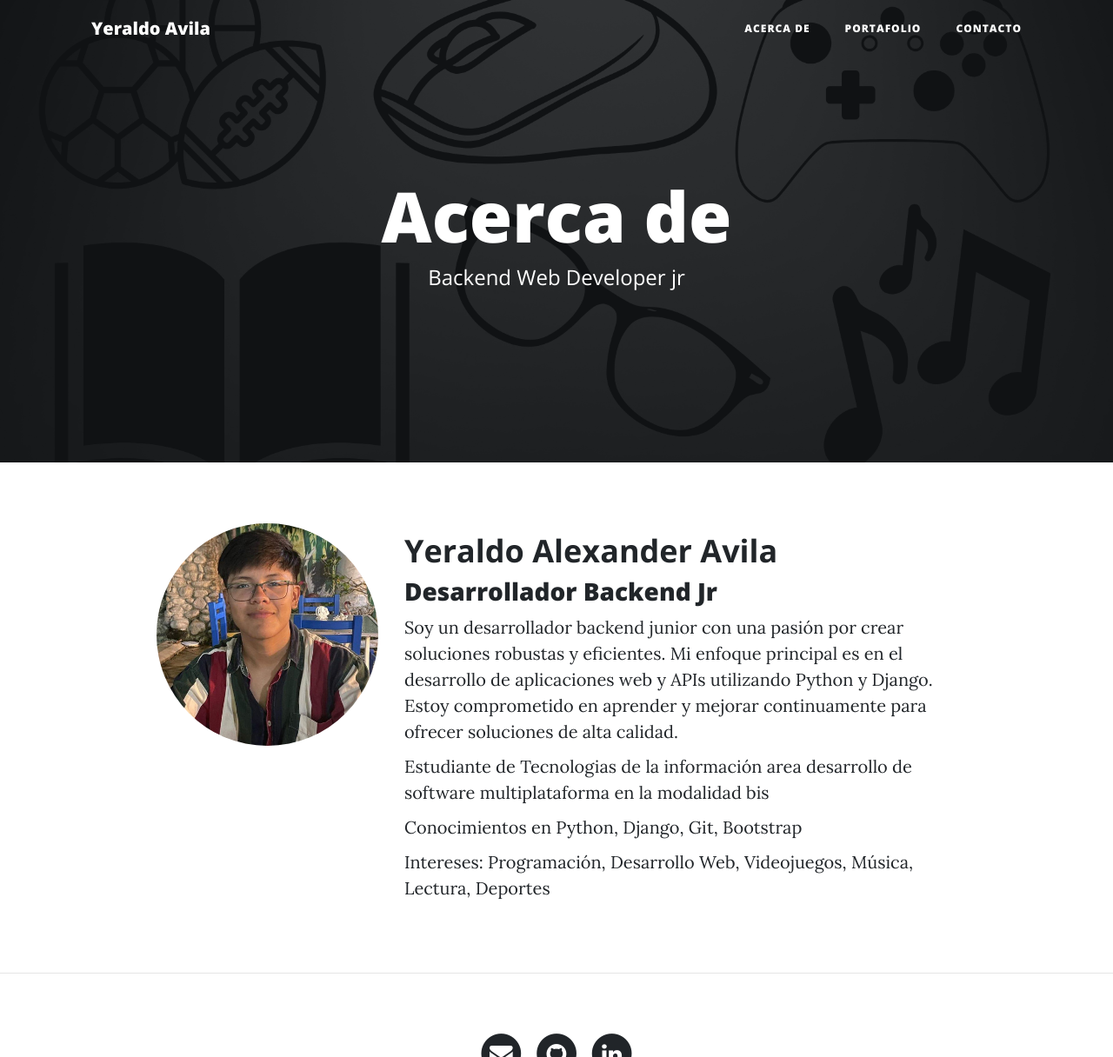
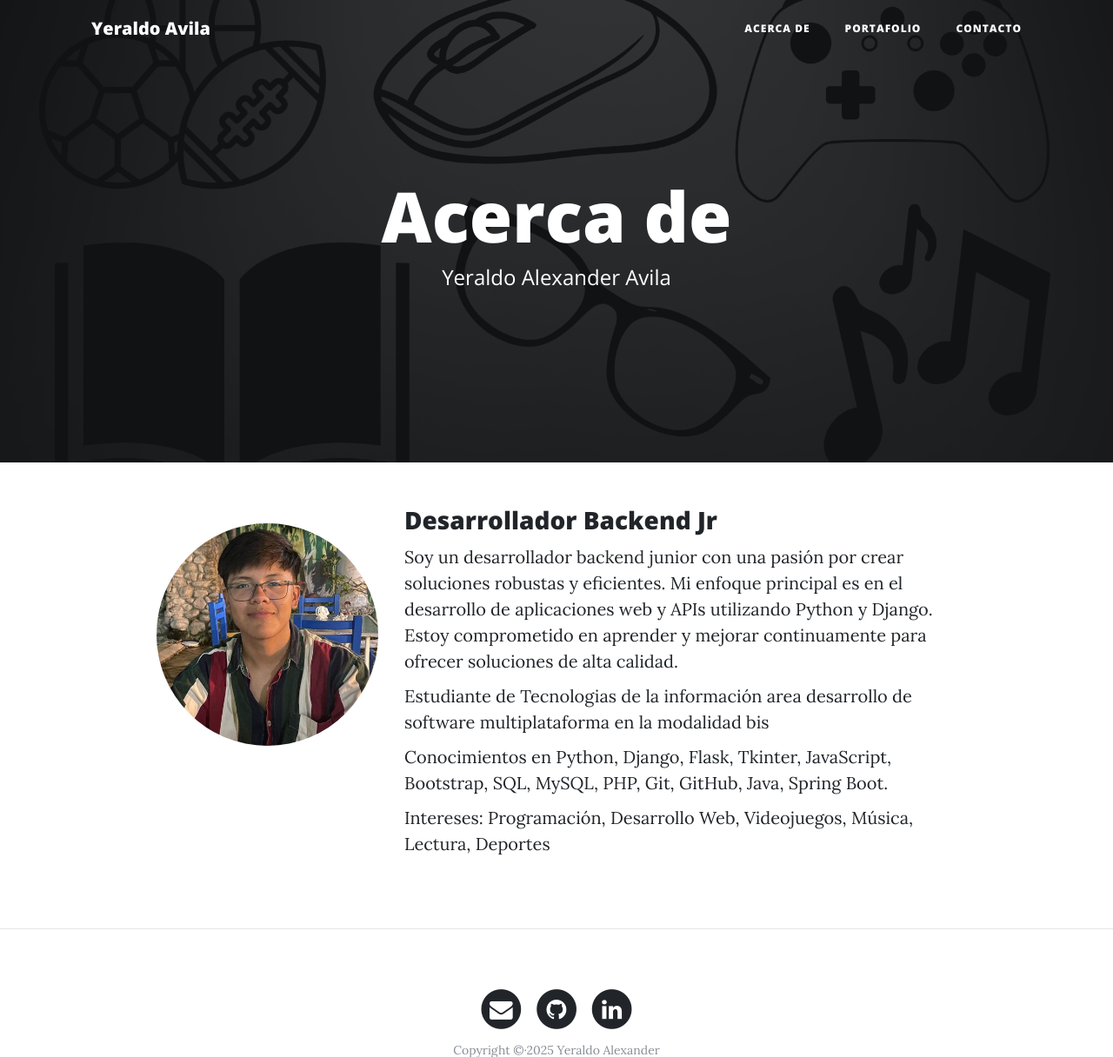
Before and after one commit to YeraldoCode/Portfolio-render, a Django app: page /about/ in a window 1280 px wide. Shown: the top 1216 px of the page at 87% size. Run offline with Django 4.2, Linux system fonts and the light colour scheme; some libraries are stand-ins or nearby versions.

Commit message:
Update About page with expanded skills and personal details
- Modify subheading to include full name
- Remove redundant section heading
- Expand list of technical skills to include more technologies
- Refine personal description and professional focus

```diff
--- a/core/templates/core/about.html
+++ b/core/templates/core/about.html
@@ -4,7 +4,7 @@
 
 
 {%block background%}{% load static %}{% static 'core/img/about-bg.jpg' %}{%endblock%}
-{% block headers %}<h1>Acerca de</h1><span class="subheading text-center">Backend Web Developer jr</span>{% endblock %}
+{% block headers %}<h1>Acerca de</h1><span class="subheading text-center">Yeraldo Alexander Avila</span>{% endblock %}
 {% block content %}{% load static %}
 <div class="container">
     <div class="row">
@@ -12,15 +12,15 @@
        <img class="img-fluid avatar" src="{% static 'core/img/avatar.jpg' %}" alt="">
       </div>
       <div class="col-lg-7 col-md-8">
-        <h2 class="section-heading">Yeraldo Alexander Avila</h2>
         <h3>Desarrollador Backend Jr</h3>
         <p>Soy un desarrollador backend junior con una pasión por crear soluciones robustas y eficientes.
            Mi enfoque principal es en el desarrollo de aplicaciones web y APIs utilizando Python y Django.
            Estoy comprometido en aprender y mejorar continuamente para ofrecer soluciones de alta calidad.
         </p>
         <p>Estudiante de Tecnologias de la información area desarrollo de software multiplataforma en la modalidad bis</p>
-        <p>Conocimientos en Python, Django,
-         Git, Bootstrap</p>
+        <p>Conocimientos en Python, Django, Flask, Tkinter,
+          JavaScript, Bootstrap, SQL, MySQL, PHP, Git, GitHub, Java, Spring Boot.</p>
+
           <p>Intereses: Programación, Desarrollo Web, Videojuegos,
              Música, Lectura, Deportes</p>
       </div>
```
